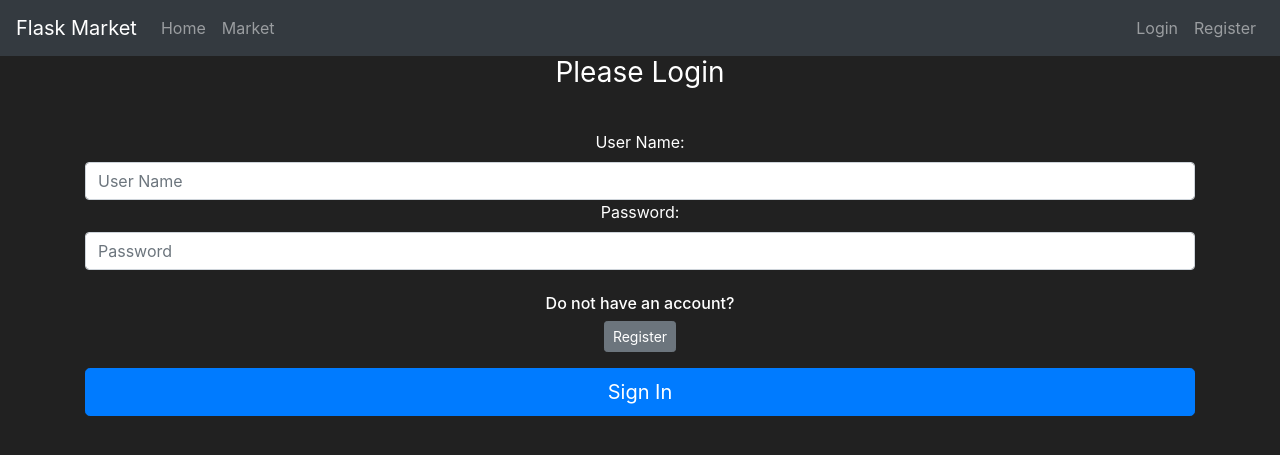
After one commit to dmwspace/FlaskMarket, a Flask app: page /login in a window 1280 px wide. The commit adds this page. Shown: the top 455 px of the page. Run offline with Flask 3, Linux system fonts and the light colour scheme; some libraries are stand-ins or nearby versions.

Commit message:
Login page

```diff
--- a/market/forms.py
+++ b/market/forms.py
@@ -20,3 +20,8 @@ class RegisterForm(FlaskForm):
     password1 = PasswordField(label='Password:', validators=[Length(min=6), DataRequired()])
     password2 = PasswordField(label='Confirm Password:', validators=[EqualTo('password1'), DataRequired()])
     submit = SubmitField(label='Create Account')
+
+class LoginForm(FlaskForm):
+    username = StringField(label='User Name:', validators=[DataRequired()])
+    password = PasswordField(label='Password:', validators=[DataRequired()])
+    submit = SubmitField(label='Sign In')
--- a/market/routes.py
+++ b/market/routes.py
@@ -1,7 +1,7 @@
 from market import app
 from flask import render_template, redirect, url_for, flash
 from market.models import Item, User
-from market.forms import RegisterForm
+from market.forms import RegisterForm, LoginForm
 from market import db
 
 @app.route('/')
@@ -28,3 +28,8 @@ def register_page():
         for err_msg in form.errors.values():
             flash(f'There was an error creating a user: {err_msg}', category='danger')
     return render_template('register.html', form=form)
+
+@app.route('/login', methods=['GET', 'POST'])
+def login_page():
+    form = LoginForm()
+    return render_template('login.html', form=form)
--- a/market/templates/base.html
+++ b/market/templates/base.html
@@ -29,7 +29,7 @@
         </ul>
         <ul class="navbar-nav">
             <li class="nav-item">
-                <a class="nav-link" href="#">Login</a>
+                <a class="nav-link" href="{{ url_for('login_page') }}">Login</a>
             </li>
             <li class="nav-item">
                 <a class="nav-link" href="{{ url_for('register_page') }}">Register</a>
--- /dev/null
+++ b/market/templates/login.html
@@ -0,0 +1,34 @@
+{% extends 'base.html' %}
+{% block title %}
+Login Page
+{% endblock %}
+
+{% block content %}
+<body class="text-center">
+    <div class="container">
+        <form method="POST" class="form-signin" style="color:white">
+            {{ form.hidden_tag() }}
+            <h1 class="h3 mb-3 font-weight-normal">
+                Please Login
+            </h1>
+            <br>
+            {{ form.username.label() }}
+            {{ form.username(class="form-control", placeholder="User Name") }}
+
+            {{ form.password.label() }}
+            {{ form.password(class="form-control", placeholder="Password") }}
+
+            <br>
+
+
+            <div class="checkbox mb-3">
+               <h6>Do not have an account?</h6>
+               <a class="btn btn-sm btn-secondary" href="{{ url_for('register_page') }}">Register</a>
+            </div>
+
+            {{ form.submit(class="btn btn-lg btn-block btn-primary") }}
+
+        </form>
+    </div>
+</body>
+{% endblock %}
--- a/market/templates/register.html
+++ b/market/templates/register.html
@@ -26,7 +26,11 @@ Register Page
             <br>
             <br>
             {{ form.submit(class="btn btn-lg btn-block btn-primary") }}
-
+            <br>
+            <div class="checkbox mb-3">
+                <h6>Already have an account?</h6>
+                <a class="btn btn-sm btn-secondary" href="{{ url_for('login_page') }}">Login</a>
+             </div>
         </form>
     </div>
 </body>
```
